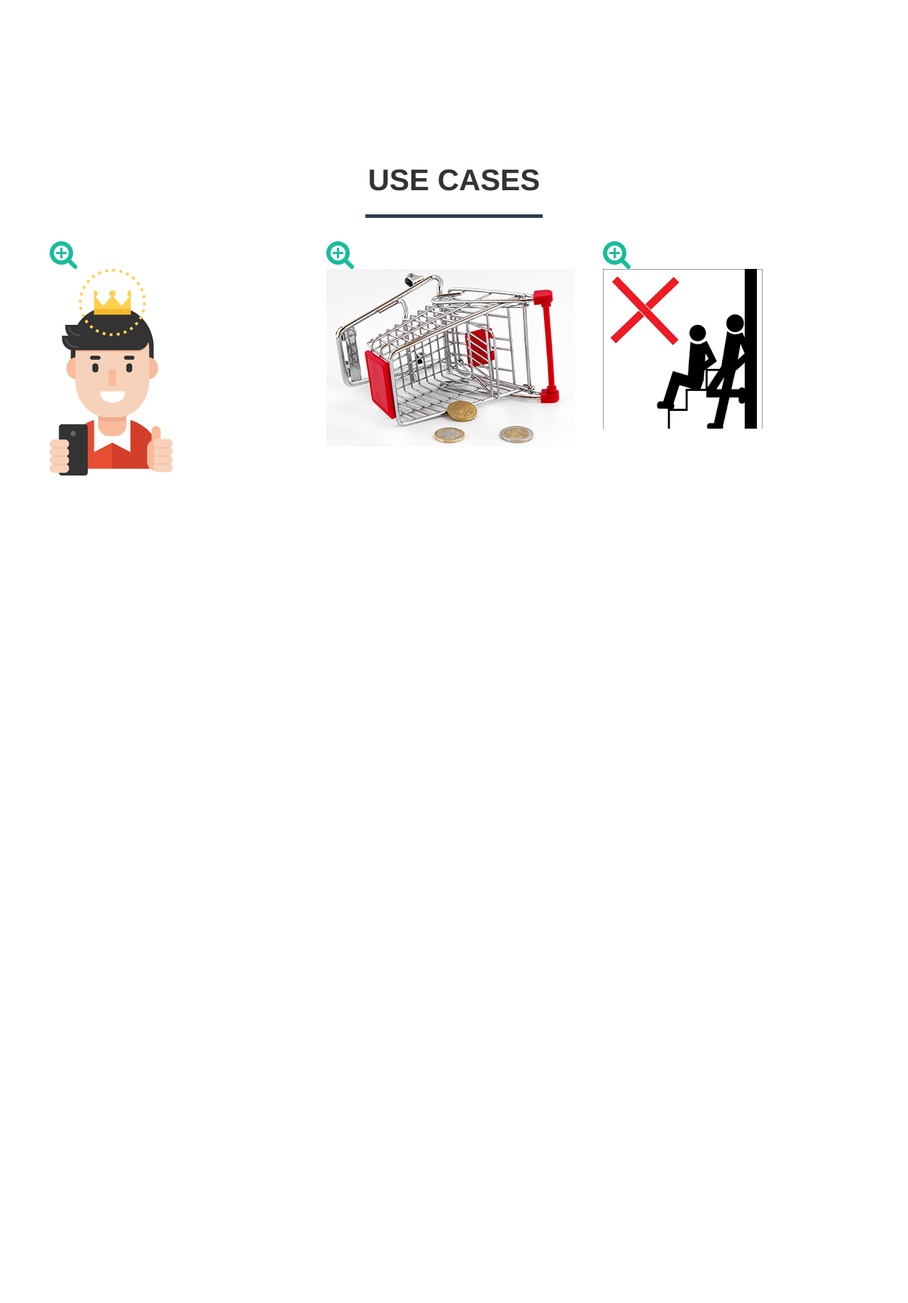
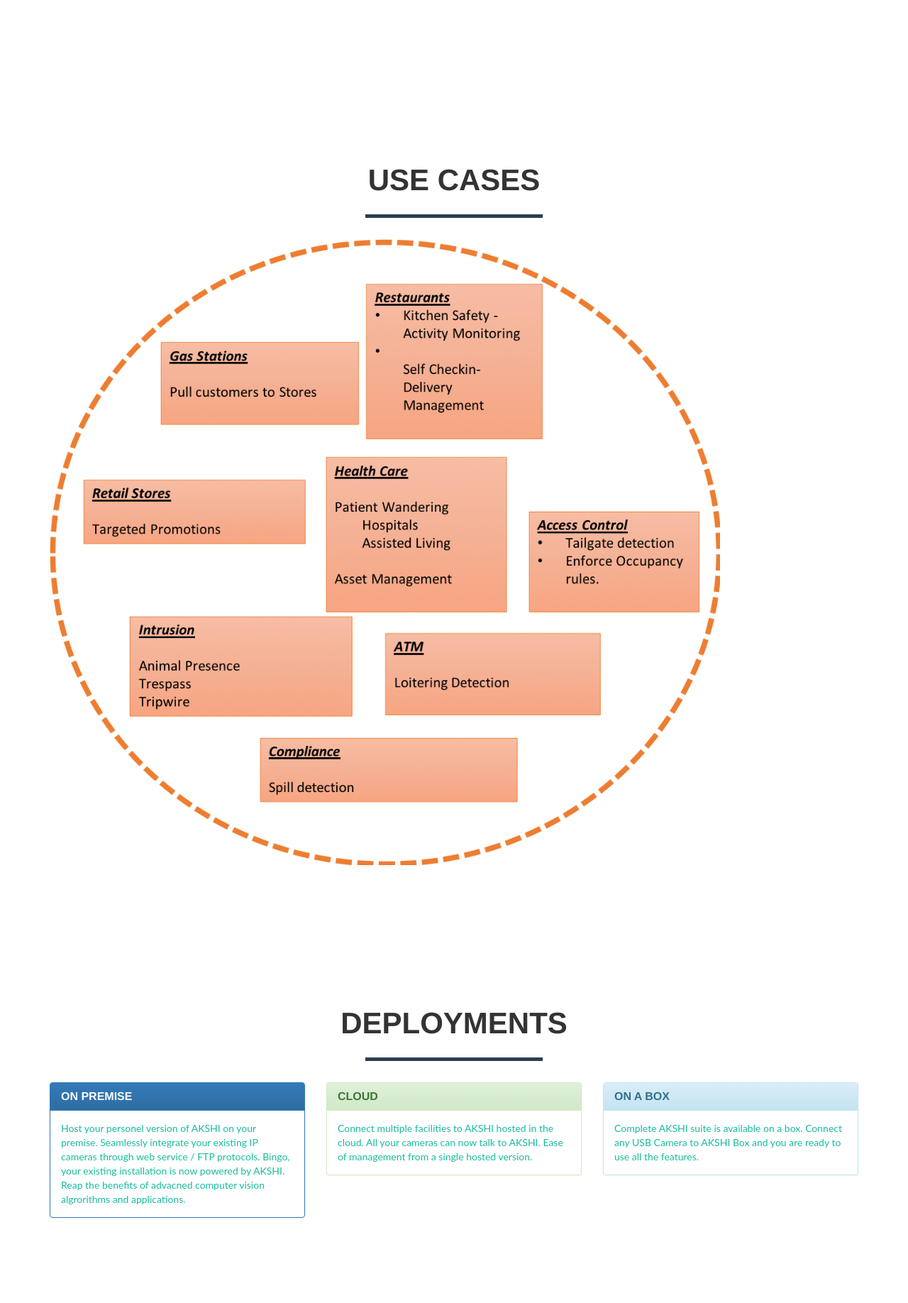
Before and after one commit to subramgo/Akshi, a Flask app: page / in a window 1280 px wide. Shown: the part 1327-3163 px from the top of the page at 71% size. Before the commit the page ends 1997 px from the top, so only its background shows below. Run offline with Flask 2, Linux system fonts and the light colour scheme; some libraries are stand-ins or nearby versions.

Commit message:
recent changes

```diff
--- a/akshi/templates/base.html
+++ b/akshi/templates/base.html
@@ -37,11 +37,20 @@
     </div>
     <ul class="nav navbar-nav">
       <li class="active"><a href="/">Home</a></li>
-      <li><a href="#portfolio">Features</a></li>
-      <li><a href="#portfolio1">Use Cases</a></li>
+      <li><a href="/#portfolio2">Deployment</a></li>
+      <li><a href="/#portfolio">Features</a></li>
+      <li><a href="/#portfolio1">Use Cases</a></li>
+
+          <li class="dropdown">
+          <a href="#" class="dropdown-toggle" data-toggle="dropdown" role="button" aria-haspopup="true" aria-expanded="false">Demo
+            <span class="caret"></span></a>
+      <ul class="dropdown-menu">
       <li><a href="/api/v1/gender/list">Gender</a></li>
       <li><a href="/api/v1/face/">Face</a></li>
       <li><a href="#">Objects</a></li>
+    </ul></li>
+
+
     </ul>
   </div>
 </nav>
--- a/akshi/templates/index.html
+++ b/akshi/templates/index.html
@@ -76,38 +76,79 @@
                 </div>
             </div>
             <div class="row">
+                <div class="col-lg-10 portfolio-item">
+                    <a href="#portfolioModal1" class="portfolio-link" data-toggle="modal">
+                        <img src="/static/usecases.png" class="img-responsive" alt="">
+                    </a>
+                </div>
+        </div>
+    </section>
+
+
+
+
+<!-- Deployment Grid Section -->
+    <section id="portfolio2">
+        <div class="container">
+            <div class="row">
+                <div class="col-lg-12 text-center">
+                    <h2>Deployments</h2>
+                    <hr class="star-primary">
+                </div>
+            </div>
+            <div class="row">
                 <div class="col-sm-4 portfolio-item">
                     <a href="#portfolioModal1" class="portfolio-link" data-toggle="modal">
-                        <div class="caption">
-                            <div class="caption-content">
-                                <i class="fa fa-search-plus fa-3x"></i>
+
+			<div class="panel panel-primary">
+			  <div class="panel-heading">
+			    <h3 class="panel-title">On premise</h3>
+			  </div>
+			  <div class="panel-body">
+			    Host your personel version of AKSHI on your premise.
+			    Seamlessly integrate your existing IP cameras through web service / FTP protocols. Bingo, your existing installation is now powered by AKSHI. Reap the benefits of advacned computer vision algrorithms and applications.
 			  </div>
 			</div>
-                        <img src="/static/customer.png" class="img-responsive" alt="">
+
+
                     </a>
                 </div>
                 <div class="col-sm-4 portfolio-item">
                     <a href="#portfolioModal2" class="portfolio-link" data-toggle="modal">
-                        <div class="caption">
-                            <div class="caption-content">
-                                <i class="fa fa-search-plus fa-3x"></i>
+
+			<div class="panel panel-success">
+			  <div class="panel-heading">
+			    <h3 class="panel-title">Cloud</h3>
+			  </div>
+			  <div class="panel-body">
+			  	Connect multiple facilities to AKSHI hosted in the cloud. All your cameras can now talk to AKSHI. Ease of management from a single hosted version.
 			  </div>
 			</div>
-                        <img src="/static/Shrinkage.png" class="img-responsive" alt="">
+
+
                     </a>
                 </div>
                 <div class="col-sm-4 portfolio-item">
                     <a href="#portfolioModal3" class="portfolio-link" data-toggle="modal">
-                        <div class="caption">
-                            <div class="caption-content">
-                                <i class="fa fa-search-plus fa-3x"></i>
+
+		<div class="panel panel-info">
+			  <div class="panel-heading">
+			    <h3 class="panel-title">On a Box</h3>
+			  </div>
+			  <div class="panel-body">
+			    Complete AKSHI suite is available on a box. Connect any USB Camera to AKSHI Box and you are ready to use all the features.
 			  </div>
 			</div>
-                        <img src="/static/Loitering.png" class="img-responsive" alt="">
+
+
                     </a>
                 </div>
         </div>
     </section>
+
+
+
+
 
     <!-- Scroll to Top Button (Only visible on small and extra-small screen sizes) -->
     <div class="scroll-top page-scroll hidden-sm hidden-xs hidden-lg hidden-md">
```
Also changed, not shown: akshi/gender/templates/list_gender.html (+37 -4 lines), akshi/static/usecases.png (added), 1 other file. Lines whose indentation alone changed are shown as unchanged.
